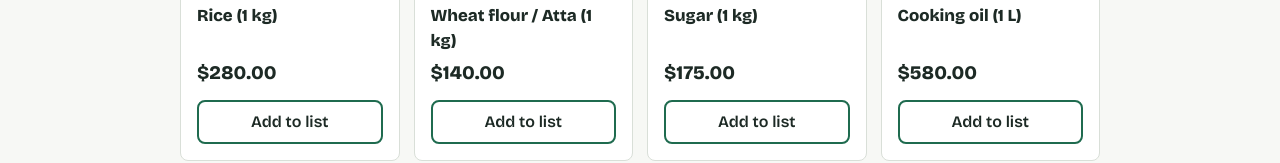
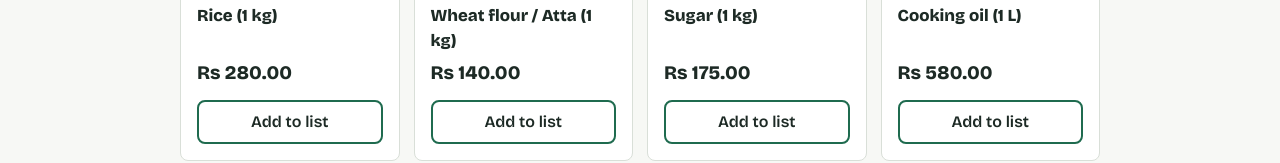
Before and after one commit to pakby1982-rgb/byar-store, a website: page index.html in a window 1280 px wide. Shown: the part 521-684 px from the top of the page. Drawn offline with nearby package versions, Linux system fonts and the light colour scheme; no server answers; a web font is replaced by a local one.

Commit message:
Add files via upload

```diff
--- a/index.html
+++ b/index.html
@@ -110,7 +110,7 @@ footer{text-align:center;padding:24px;border-top:1px solid var(--line);font-size
 
 <script>
 // ---- Store settings: edit these ----
-const STORE = { name: "BYAR GENERAL STORE", whatsapp: "10000000000", currency: "$" }; // WhatsApp number: country code + number, digits only
+const STORE = { name: "BYAR GENERAL STORE", whatsapp: "923199000856", currency: "Rs " }; // WhatsApp number: country code + number, digits only
 // Products, hours and address live in products.json
 let PRODUCTS = [], INFO = {}, STOCK = {};
 const oos = p => p.inStock === false || STOCK[p.id] === 0;
```
